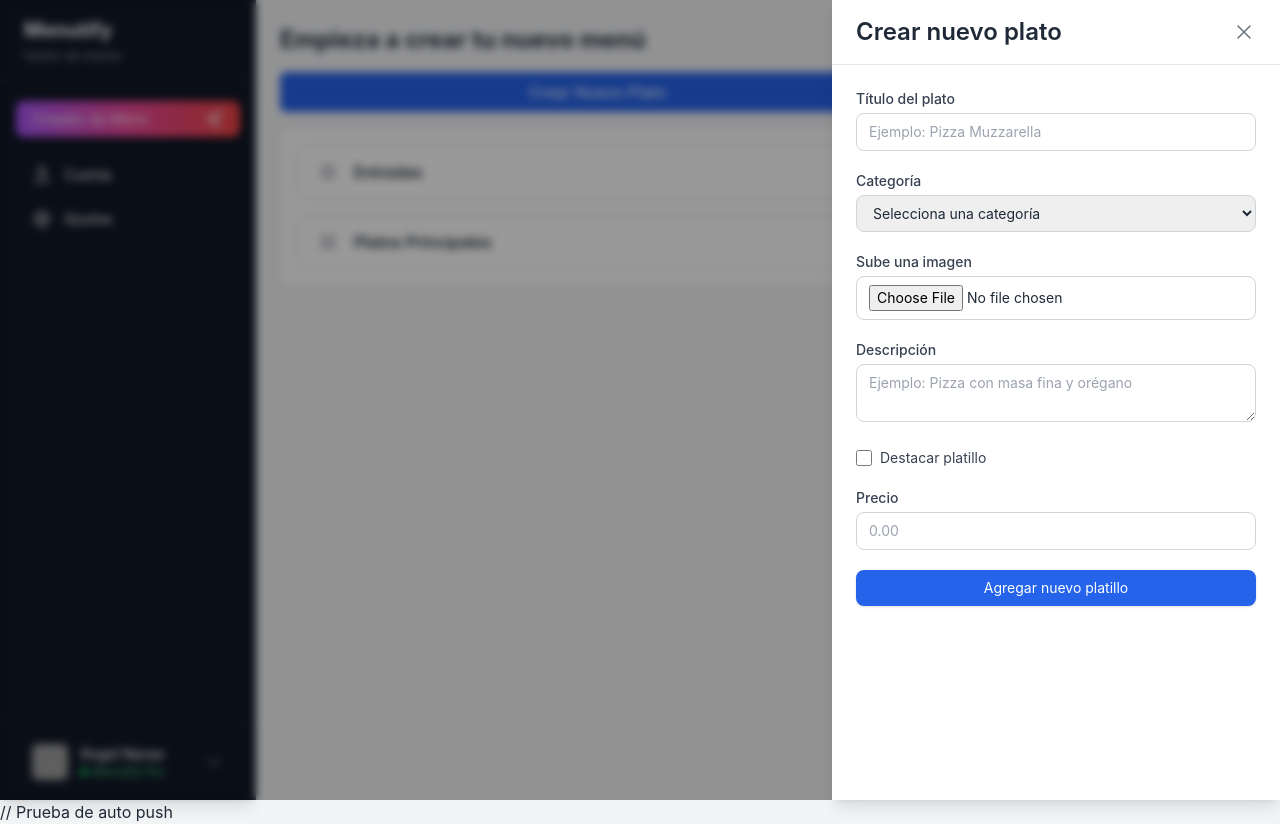
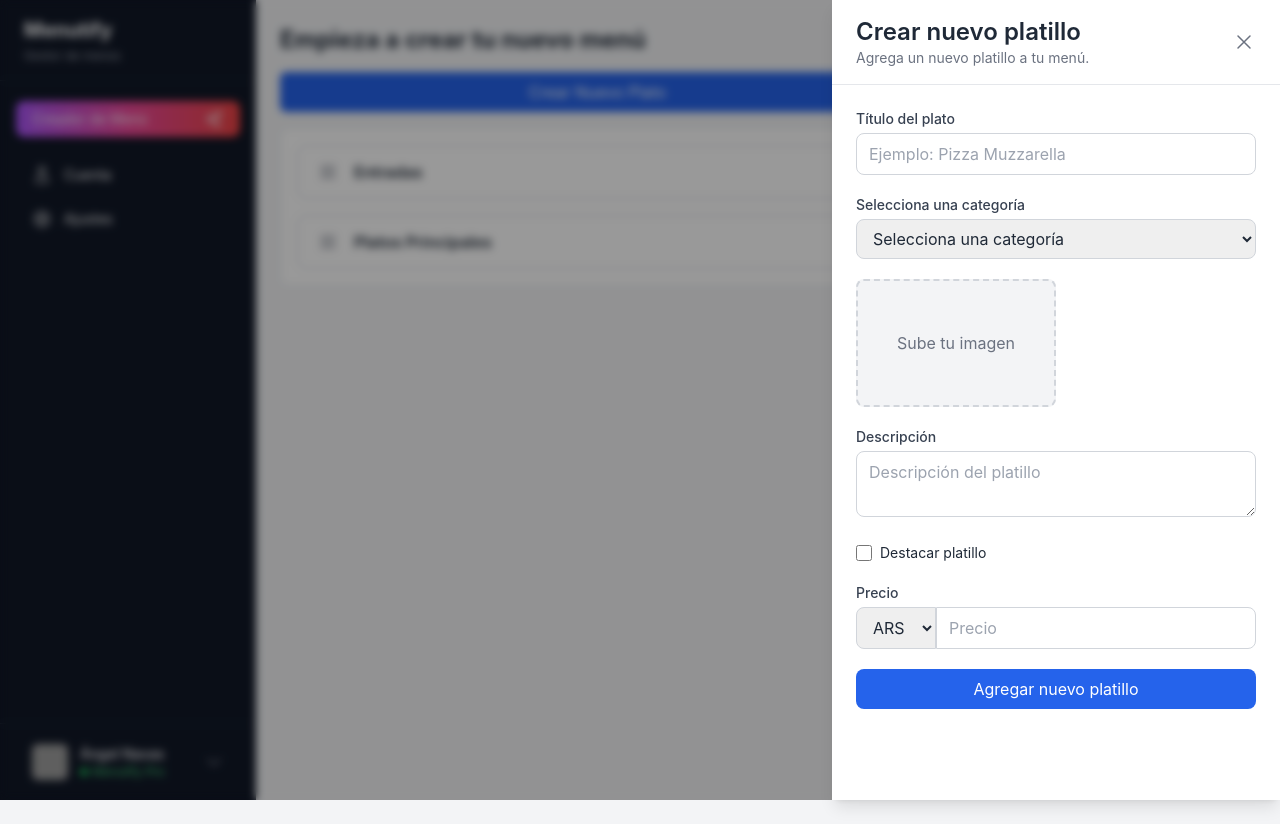
Before and after one commit to angelnavasd/menutify-v2.1, a React (Vite) app: page / in a window 1280 px wide. Both pictures are taken after a click on the button "Crear Nuevo Plato". After the commit the page ends 800 px from the top, so only its background shows below. Built offline with nearby package versions, Linux system fonts and the light colour scheme; grey boxes are pictures that could not be loaded.

Commit message:
🛠️ Implementada funcionalidad de edición de productos y ajustes en ModalForm

```diff
--- a/index.html
+++ b/index.html
@@ -11,5 +11,3 @@
     <script type="module" src="/src/main.tsx"></script>
   </body>
 </html>
-
-// Prueba de auto push
--- a/src/components/MenuList.tsx
+++ b/src/components/MenuList.tsx
@@ -16,6 +16,7 @@ import { CSS } from '@dnd-kit/utilities';
 import { restrictToVerticalAxis, restrictToParentElement } from '@dnd-kit/modifiers';
 import { ChevronDownIcon, ChevronRightIcon, Bars4Icon } from '@heroicons/react/24/outline';
 import ProductCard from './ProductCard';
+import ModalForm from './ModalForm';
 
 // ✅ Interfaces
 interface Product {
@@ -26,6 +27,7 @@ interface Product {
   categoryId: string;
   image: string;
   featured: boolean;
+  currency: string;
 }
 
 interface Category {
@@ -64,6 +66,8 @@ const SortableCategoryItem = ({ category, children }: SortableCategoryItemProps)
 
 const MenuList = ({ categories, setCategories }: MenuListProps) => {
   const [expandedCategories, setExpandedCategories] = useState<string[]>([]);
+  const [isModalOpen, setIsModalOpen] = useState(false);
+  const [productToEdit, setProductToEdit] = useState<Product | null>(null);
 
   // ✅ Expandir/Colapsar categoría
   const toggleCategory = (categoryId: string) => {
@@ -96,6 +100,17 @@ const MenuList = ({ categories, setCategories }: MenuListProps) => {
     }
   };
 
+  // ✅ Manejar la edición del producto
+  const handleEditProduct = (product: Product) => {
+    const productWithCurrency = {
+      ...product,
+      currency: product.currency || 'ARS', // ✅ Asignar 'ARS' si falta
+    };
+
+    setProductToEdit(productWithCurrency);
+    setIsModalOpen(true);
+  };
+
   return (
     <div className="h-full overflow-hidden">
       <DndContext
@@ -108,17 +123,13 @@ const MenuList = ({ categories, setCategories }: MenuListProps) => {
         ]}
       >
         <SortableContext items={categories} strategy={verticalListSortingStrategy}>
-          {/* ✅ Contenedor de categorías */}
           <div className="p-4 space-y-4 bg-white max-h-[calc(100vh-180px)] overflow-y-auto rounded-lg border border-gray-200">
             {categories.map((category) => (
               <SortableCategoryItem key={category.id} category={category}>
                 {({ listeners, attributes }) => (
                   <div className="border border-gray-300 bg-white rounded-lg hover:bg-gray-50 transition">
-
-                    {/* 🔥 Encabezado de la categoría */}
                     <div className="flex items-center justify-between px-4 py-3">
                       <div className="flex items-center gap-3">
-                        {/* ✅ Ícono Drag & Drop */}
                         <button
                           {...listeners}
                           {...attributes}
@@ -126,14 +137,10 @@ const MenuList = ({ categories, setCategories }: MenuListProps) => {
                         >
                           <Bars4Icon className="h-5 w-5 text-gray-500" />
                         </button>
-
-                        {/* ✅ Nombre de la categoría */}
                         <h3 className="text-base font-semibold text-gray-800">
                           {category.name}
                         </h3>
                       </div>
-
-                      {/* ✅ Botón para expandir/colapsar */}
                       <button
                         onClick={() => toggleCategory(category.id)}
                         className="p-1 rounded-md hover:bg-gray-200 transition"
@@ -145,8 +152,6 @@ const MenuList = ({ categories, setCategories }: MenuListProps) => {
                         )}
                       </button>
                     </div>
-
-                    {/* 🔥 Productos desplegables */}
                     {expandedCategories.includes(category.id) && (
                       <SortableContext
                         items={category.products.map((product) => product.id)}
@@ -159,6 +164,7 @@ const MenuList = ({ categories, setCategories }: MenuListProps) => {
                                 key={product.id}
                                 id={product.id}
                                 name={product.name}
+                                onEdit={() => handleEditProduct(product)}
                               />
                             ))
                           ) : (
@@ -176,6 +182,15 @@ const MenuList = ({ categories, setCategories }: MenuListProps) => {
           </div>
         </SortableContext>
       </DndContext>
+      {isModalOpen && (
+        <ModalForm
+          isOpen={isModalOpen}
+          onClose={() => setIsModalOpen(false)}
+          onSubmit={() => {}}
+          categories={categories}
+          productToEdit={productToEdit}
+        />
+      )}
     </div>
   );
 };
--- a/src/components/ModalForm.tsx
+++ b/src/components/ModalForm.tsx
@@ -1,5 +1,5 @@
-import { useState } from 'react';
-import { XMarkIcon } from '@heroicons/react/24/outline';
+import { useState, useEffect } from 'react';
+import { XMarkIcon, TrashIcon } from '@heroicons/react/24/outline';
 
 interface Product {
   id: string;
@@ -9,6 +9,7 @@ interface Product {
   categoryId: string;
   image: string;
   featured: boolean;
+  currency: string;
 }
 
 interface Category {
@@ -22,32 +23,74 @@ interface ModalFormProps {
   onClose: () => void;
   onSubmit: (newProduct: Product) => void;
   categories: Category[];
+  productToEdit?: Product | null;
 }
 
-const ModalForm = ({ isOpen, onClose, onSubmit, categories }: ModalFormProps) => {
+const ModalForm = ({ isOpen, onClose, onSubmit, categories, productToEdit }: ModalFormProps) => {
   const [title, setTitle] = useState('');
   const [description, setDescription] = useState('');
   const [price, setPrice] = useState('');
+  const [currency, setCurrency] = useState('ARS');
   const [categoryId, setCategoryId] = useState('');
   const [image, setImage] = useState<File | null>(null);
+  const [imagePreview, setImagePreview] = useState<string | null>(null);
   const [highlight, setHighlight] = useState(false);
+
+  useEffect(() => {
+    if (productToEdit) {
+      setTitle(productToEdit.name);
+      setDescription(productToEdit.description);
+      setPrice(productToEdit.price.toString());
+      setCurrency(productToEdit.currency);
+      setCategoryId(productToEdit.categoryId);
+      setImagePreview(productToEdit.image);
+      setHighlight(productToEdit.featured);
+    } else {
+      setTitle('');
+      setDescription('');
+      setPrice('');
+      setCurrency('ARS');
+      setCategoryId('');
+      setImage(null);
+      setImagePreview(null);
+      setHighlight(false);
+    }
+  }, [productToEdit, isOpen]);
+
+  const handleImageUpload = (e: React.ChangeEvent<HTMLInputElement>) => {
+    const file = e.target.files?.[0];
+    if (file) {
+      setImage(file);
+      const reader = new FileReader();
+      reader.onloadend = () => {
+        setImagePreview(reader.result as string);
+      };
+      reader.readAsDataURL(file);
+    }
+  };
+
+  const handleImageRemove = () => {
+    setImage(null);
+    setImagePreview(null);
+  };
 
   const handleSubmit = (e: React.FormEvent) => {
     e.preventDefault();
 
-    if (!title || !description || !price || !categoryId || !image) {
+    if (!title || !description || !price || !categoryId) {
       alert('Todos los campos son obligatorios');
       return;
     }
 
     const newProduct: Product = {
-      id: Date.now().toString(),
+      id: productToEdit ? productToEdit.id : Date.now().toString(),
       name: title,
       description,
       price: parseFloat(price),
       categoryId,
-      image: URL.createObjectURL(image),
+      image: image ? URL.createObjectURL(image) : (productToEdit?.image || ''),
       featured: highlight,
+      currency,
     };
 
     onSubmit(newProduct);
@@ -56,113 +99,92 @@ const ModalForm = ({ isOpen, onClose, onSubmit, categories }: ModalFormProps) =>
 
   return (
     <>
-      {isOpen && (
-        <div
-          onClick={onClose}
-          className="fixed inset-0 bg-black/40 backdrop-blur-sm transition-opacity duration-300 z-40"
-        />
-      )}
+      {isOpen && <div onClick={onClose} className="fixed inset-0 bg-black/40 backdrop-blur-sm z-40" />}
 
-      <div
-        className={`fixed top-0 right-0 w-full max-w-md h-full bg-white shadow-lg z-50 transform transition-transform duration-300 ${
-          isOpen ? 'translate-x-0' : 'translate-x-full'
-        }`}
-      >
-        {/* 🔥 Header */}
-        <div className="flex items-center justify-between px-6 py-4 border-b border-gray-200">
-          <h2 className="text-2xl font-semibold text-gray-800">Crear nuevo plato</h2>
+      <div className={`fixed top-0 right-0 w-full max-w-md h-full bg-white shadow-lg z-50 ${isOpen ? 'translate-x-0' : 'translate-x-full'}`}>
+        <div className="px-6 py-4 border-b border-gray-200 flex items-center justify-between">
+          <div>
+            <h2 className="text-2xl font-semibold text-gray-800">
+              {productToEdit ? 'Editar platillo' : 'Crear nuevo platillo'}
+            </h2>
+            <p className="text-sm text-gray-500">
+              {productToEdit ? 'Edita los detalles del platillo.' : 'Agrega un nuevo platillo a tu menú.'}
+            </p>
+          </div>
           <button onClick={onClose} className="text-gray-500 hover:text-gray-700">
             <XMarkIcon className="h-6 w-6" />
           </button>
         </div>
 
-        {/* 🔥 Formulario */}
-        <form onSubmit={handleSubmit} className="p-6 space-y-5 overflow-y-auto h-full">
-          {/* 🔹 Título */}
+        <form onSubmit={handleSubmit} className="p-6 space-y-5 overflow-y-auto">
           <div>
             <label className="block text-sm font-medium text-gray-700 mb-1">Título del plato</label>
-            <input
-              type="text"
-              value={title}
-              onChange={(e) => setTitle(e.target.value)}
-              className="w-full px-3 py-2 border border-gray-300 rounded-lg focus:ring-blue-500 focus:border-blue-500 text-sm"
-              placeholder="Ejemplo: Pizza Muzzarella"
-              required
-            />
+            <input type="text" value={title} onChange={(e) => setTitle(e.target.value)} placeholder="Ejemplo: Pizza Muzzarella" className="w-full px-3 py-2 border border-gray-300 rounded-lg" required />
           </div>
 
-          {/* 🔹 Categoría */}
           <div>
-            <label className="block text-sm font-medium text-gray-700 mb-1">Categoría</label>
-            <select
-              value={categoryId}
-              onChange={(e) => setCategoryId(e.target.value)}
-              className="w-full px-3 py-2 border border-gray-300 rounded-lg focus:ring-blue-500 focus:border-blue-500 text-sm"
-              required
-            >
+            <label className="block text-sm font-medium text-gray-700 mb-1">Selecciona una categoría</label>
+            <select value={categoryId} onChange={(e) => setCategoryId(e.target.value)} className="w-full px-3 py-2 border border-gray-300 rounded-lg">
               <option value="">Selecciona una categoría</option>
               {categories.map((category) => (
-                <option key={category.id} value={category.id}>
-                  {category.name}
-                </option>
+                <option key={category.id} value={category.id}>{category.name}</option>
               ))}
             </select>
           </div>
 
-          {/* 🔹 Imagen */}
-          <div>
-            <label className="block text-sm font-medium text-gray-700 mb-1">Sube una imagen</label>
-            <input
-              type="file"
-              accept="image/*"
-              onChange={(e) => setImage(e.target.files ? e.target.files[0] : null)}
-              className="w-full px-3 py-2 border border-gray-300 rounded-lg focus:ring-blue-500 focus:border-blue-500 text-sm"
-              required
-            />
+          <div className="flex gap-4">
+            <div className="w-1/2 border-2 border-dashed border-gray-300 rounded-lg flex items-center justify-center h-32 bg-gray-100">
+              <label className="cursor-pointer text-center text-gray-500">
+                Sube tu imagen
+                <input type="file" accept="image/*" onChange={handleImageUpload} className="hidden" />
+              </label>
+            </div>
+            {imagePreview && (
+              <div className="w-1/2 relative">
+                <img src={imagePreview} alt="Vista previa" className="w-full h-32 object-cover rounded-lg" />
+                <button onClick={handleImageRemove} type="button" className="absolute top-1 right-1 bg-red-500 text-white rounded-full p-1">
+                  <TrashIcon className="h-4 w-4" />
+                </button>
+              </div>
+            )}
           </div>
 
-          {/* 🔹 Descripción */}
           <div>
   <label className="block text-sm font-medium text-gray-700 mb-1">Descripción</label>
   <textarea
     value={description}
     onChange={(e) => setDescription(e.target.value)}
-              className="w-full px-3 py-2 border border-gray-300 rounded-lg focus:ring-blue-500 focus:border-blue-500 text-sm"
-              placeholder="Ejemplo: Pizza con masa fina y orégano"
+    placeholder="Descripción del platillo"
+    className="w-full px-3 py-2 border border-gray-300 rounded-lg"
     required
   />
 </div>
 
-          {/* 🔹 Destacar producto */}
-          <div className="flex items-center">
+<div className="flex items-center gap-2">
   <input
     type="checkbox"
     checked={highlight}
     onChange={(e) => setHighlight(e.target.checked)}
-              className="h-4 w-4 text-blue-600 border-gray-300 rounded focus:ring-blue-500"
+    className="h-4 w-4"
   />
-            <label className="ml-2 text-sm text-gray-700">Destacar platillo</label>
+  <label className="text-sm">Destacar platillo</label>
 </div>
 
-          {/* 🔹 Precio */}
+
           <div>
             <label className="block text-sm font-medium text-gray-700 mb-1">Precio</label>
-            <input
-              type="number"
-              value={price}
-              onChange={(e) => setPrice(e.target.value)}
-              className="w-full px-3 py-2 border border-gray-300 rounded-lg focus:ring-blue-500 focus:border-blue-500 text-sm"
-              placeholder="0.00"
-              required
-            />
+            <div className="flex">
+              <select value={currency} onChange={(e) => setCurrency(e.target.value)} className="px-3 py-2 border border-gray-300 rounded-l-lg">
+                <option value="ARS">ARS</option>
+                <option value="USD">USD</option>
+                <option value="EUR">EUR</option>
+              </select>
+              <input type="number" value={price} onChange={(e) => setPrice(e.target.value)} placeholder="Precio" className="w-full px-3 py-2 border border-gray-300 rounded-r-lg" required />
+            </div>
           </div>
 
-          {/* 🔥 Botón */}
-          <button
-            type="submit"
-            className="w-full py-2 px-4 bg-blue-600 text-white rounded-lg shadow hover:bg-blue-700 focus:outline-none focus:ring-2 focus:ring-blue-500 text-sm"
-          >
-            Agregar nuevo platillo
+          <button type="submit" className="w-full py-2 bg-blue-600 text-white rounded-lg">
+            {productToEdit ? 'Guardar cambios' : 'Agregar nuevo platillo'}
           </button>
         </form>
       </div>
--- a/src/components/ProductCard.tsx
+++ b/src/components/ProductCard.tsx
@@ -1,21 +1,22 @@
-import { useSortable } from '@dnd-kit/sortable';
-import { CSS } from '@dnd-kit/utilities';
-import { PencilIcon, TrashIcon, EyeIcon, EyeSlashIcon } from '@heroicons/react/24/outline';
+import { useSortable } from '@dnd-kit/sortable';  // ✅ Importación correcta
+import { CSS } from '@dnd-kit/utilities';         // ✅ Importación correcta
+import { PencilIcon, TrashIcon, EyeIcon, EyeSlashIcon } from '@heroicons/react/24/outline';  // ✅ Íconos
 import { useState } from 'react';
 
 interface ProductCardProps {
   id: string;
   name: string;
+  onEdit: (id: string) => void;  // ✅ Nueva prop para editar
 }
 
-const ProductCard = ({ id, name }: ProductCardProps) => {
+const ProductCard = ({ id, name, onEdit }: ProductCardProps) => {
   const { attributes, listeners, setNodeRef, transform, transition } = useSortable({ id });
   const [visible, setVisible] = useState(true);
 
   const style = {
     transform: CSS.Transform.toString(transform),
     transition,
-    cursor: 'grab', // 🔥 Cursor sutil, sin sombreado
+    cursor: 'grab',
   };
 
   return (
@@ -29,10 +30,12 @@ const ProductCard = ({ id, name }: ProductCardProps) => {
       <span className={`${visible ? '' : 'line-through text-gray-400'}`}>{name}</span>
 
       <div className="flex gap-2">
-        <button onClick={() => alert(`Editar ${name}`)}>
+        {/* 🔥 Botón para editar */}
+        <button onClick={() => onEdit(id)}>
           <PencilIcon className="h-5 w-5 text-blue-500" />
         </button>
 
+        {/* 🔥 Botón para ocultar/mostrar */}
         <button onClick={() => setVisible(!visible)}>
           {visible ? (
             <EyeIcon className="h-5 w-5 text-green-500" />
@@ -41,6 +44,7 @@ const ProductCard = ({ id, name }: ProductCardProps) => {
           )}
         </button>
 
+        {/* 🔥 Botón para eliminar */}
         <button onClick={() => alert(`Eliminar ${name}`)}>
           <TrashIcon className="h-5 w-5 text-red-500" />
         </button>
```
Lines whose indentation alone changed are shown as unchanged.
